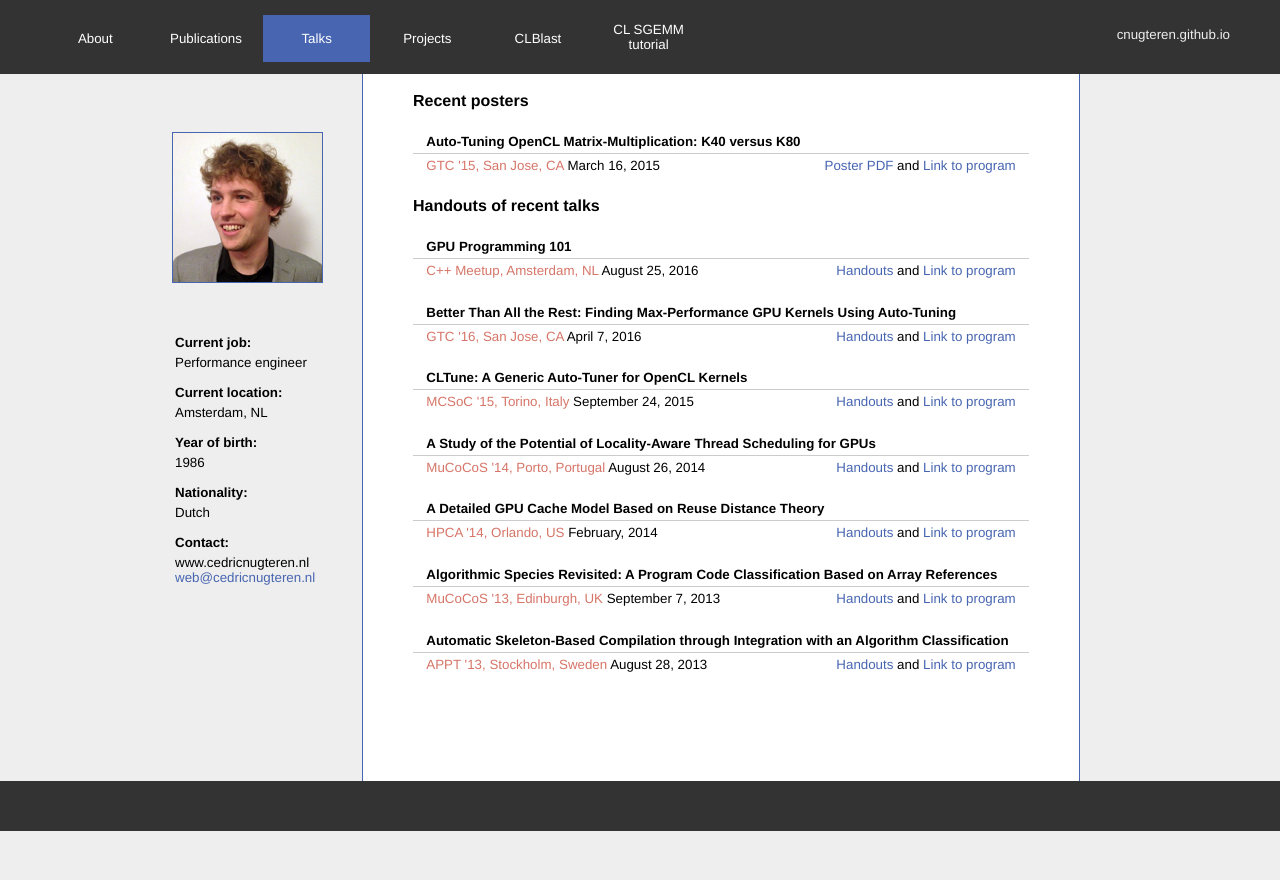
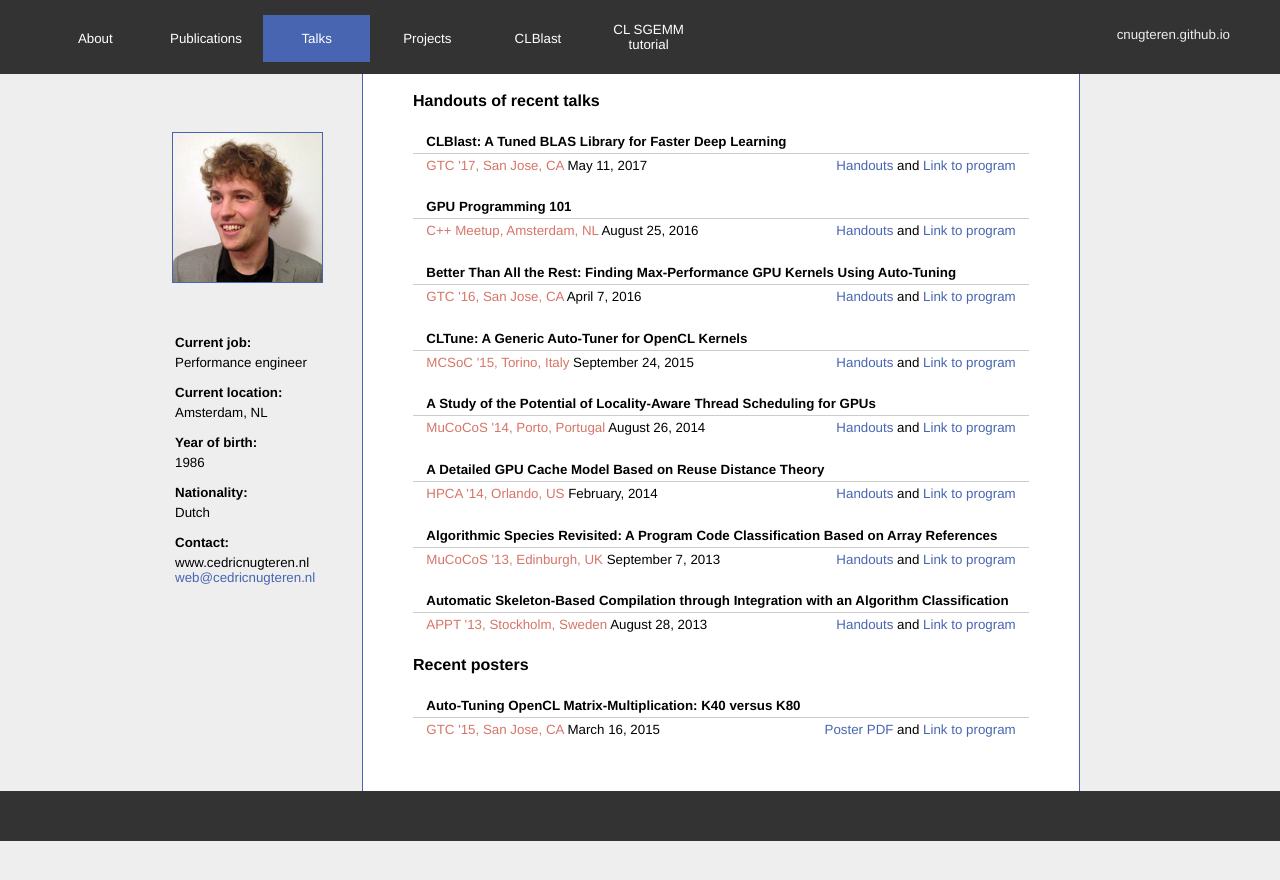
Before and after one commit to kodonnell/cnugteren.github.io, a Jekyll site: the page built from talks.html, in a window 1280 px wide. Shown: the top 880 px of the page. Built offline with Jekyll 4.4.1, drawn with Linux system fonts in a browser that asks for light colours.

Commit message:
Added PDF handouts of CLBlast GTC talk

```diff
--- a/talks.html
+++ b/talks.html
@@ -3,13 +3,9 @@ layout: default
 title: Cedric Nugteren | Talks
 current: 2
 ---
-
-<h1>Recent posters</h1>
-
-{% include talk.html name = "Auto-Tuning OpenCL Matrix-Multiplication: K40 versus K80" location = "GTC '15, San Jose, CA" date = "March 16, 2015" pdf = "downloads/poster2015.pdf" link = "http://registration.gputechconf.com/quicklink/cQ2Ecjo" poster = "yes" variable-param=page.variable %}
-
 <h1>Handouts of recent talks</h1>
 
+{% include talk.html name = "CLBlast: A Tuned BLAS Library for Faster Deep Learning" location = "GTC '17, San Jose, CA" date = "May 11, 2017" pdf = "downloads/CLBlast_GTC.pdf" link = "https://gputechconf2017.smarteventscloud.com/connect/sessionDetail.ww?SESSION_ID=109972&tclass=popup" poster = "no" variable-param=page.variable %}
 {% include talk.html name = "GPU Programming 101" location = "C++ Meetup, Amsterdam, NL" date = "August 25, 2016" pdf = "downloads/GPU101_handouts.pdf" link = "https://www.meetup.com/The-Dutch-Cpp-Group/events/232967866/" poster = "no" variable-param=page.variable %}
 {% include talk.html name = "Better Than All the Rest: Finding Max-Performance GPU Kernels Using Auto-Tuning" location = "GTC '16, San Jose, CA" date = "April 7, 2016" pdf = "downloads/handouts2016a.pdf" link = "http://registration.gputechconf.com/quicklink/hrqlJke" poster = "no" variable-param=page.variable %}
 {% include talk.html name = "CLTune: A Generic Auto-Tuner for OpenCL Kernels" location = "MCSoC '15, Torino, Italy" date = "September 24, 2015" pdf = "downloads/handouts2015a.pdf" link = "http://mcsoc-forum.org/2015/?page_id=22" poster = "no" variable-param=page.variable %}
```
Also changed, not shown: other parts of talks.html (+4 -0 lines), 1 other file.
